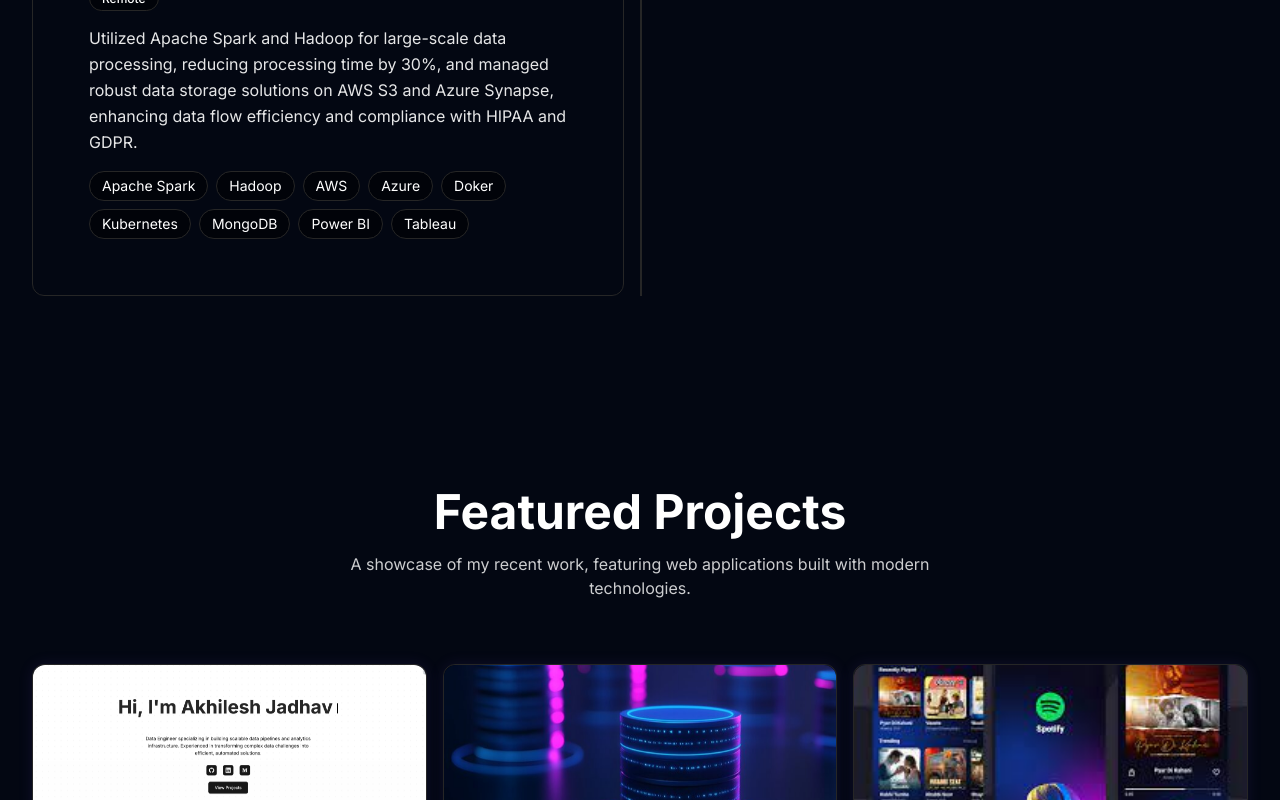
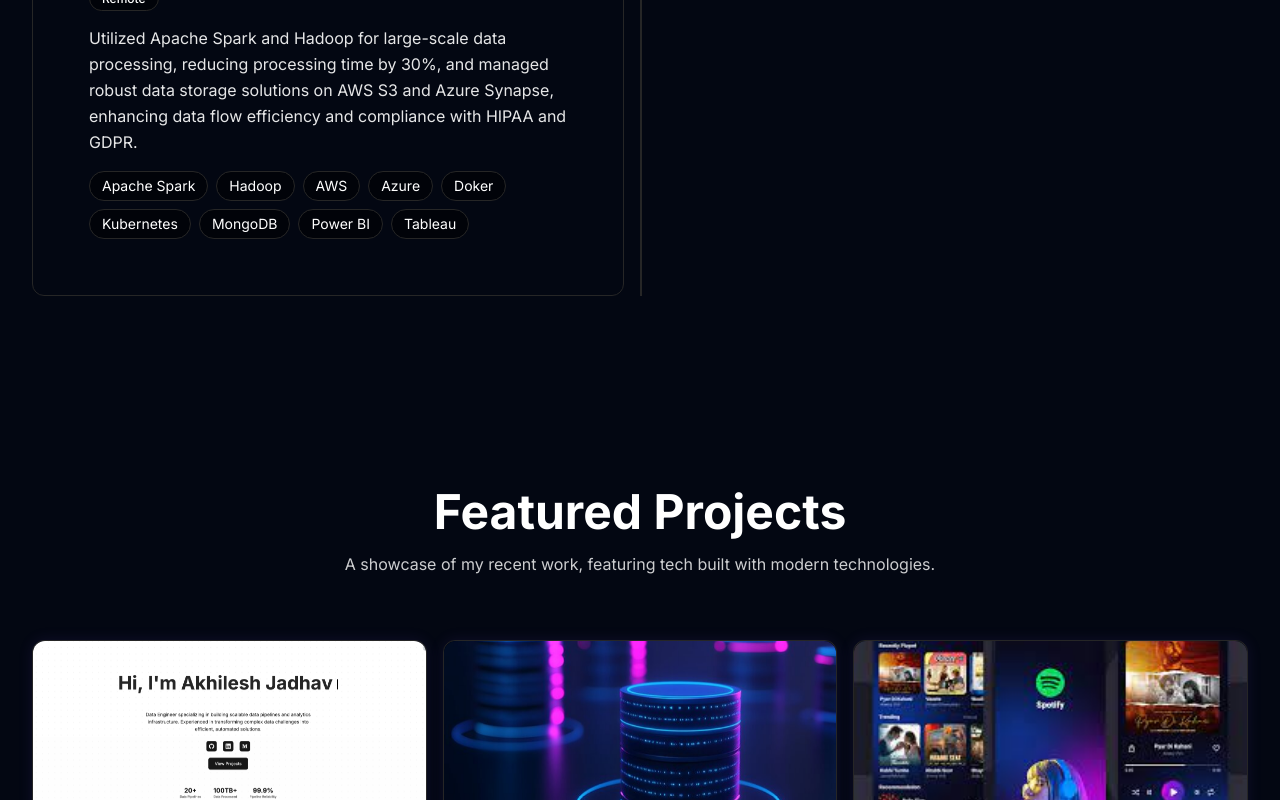
Before and after one commit to asJ26/Akhilesh-portfolio, a Next.js app: page / in a window 1280 px wide. Shown: the part 3454-4254 px from the top of the page. Built offline with nearby package versions, Linux system fonts and the light colour scheme.

Commit message:
Update Projects.tsx

```diff
--- a/src/components/home/Projects.tsx
+++ b/src/components/home/Projects.tsx
@@ -22,7 +22,7 @@
               Featured Projects
             </h2>
             <p className="text-neutral-600 dark:text-white/80 max-w-2xl mx-auto">
-              A showcase of my recent work, featuring web applications built with modern technologies.
+              A showcase of my recent work, featuring tech built with modern technologies.
             </p>
           </motion.div>
         </div>
```
